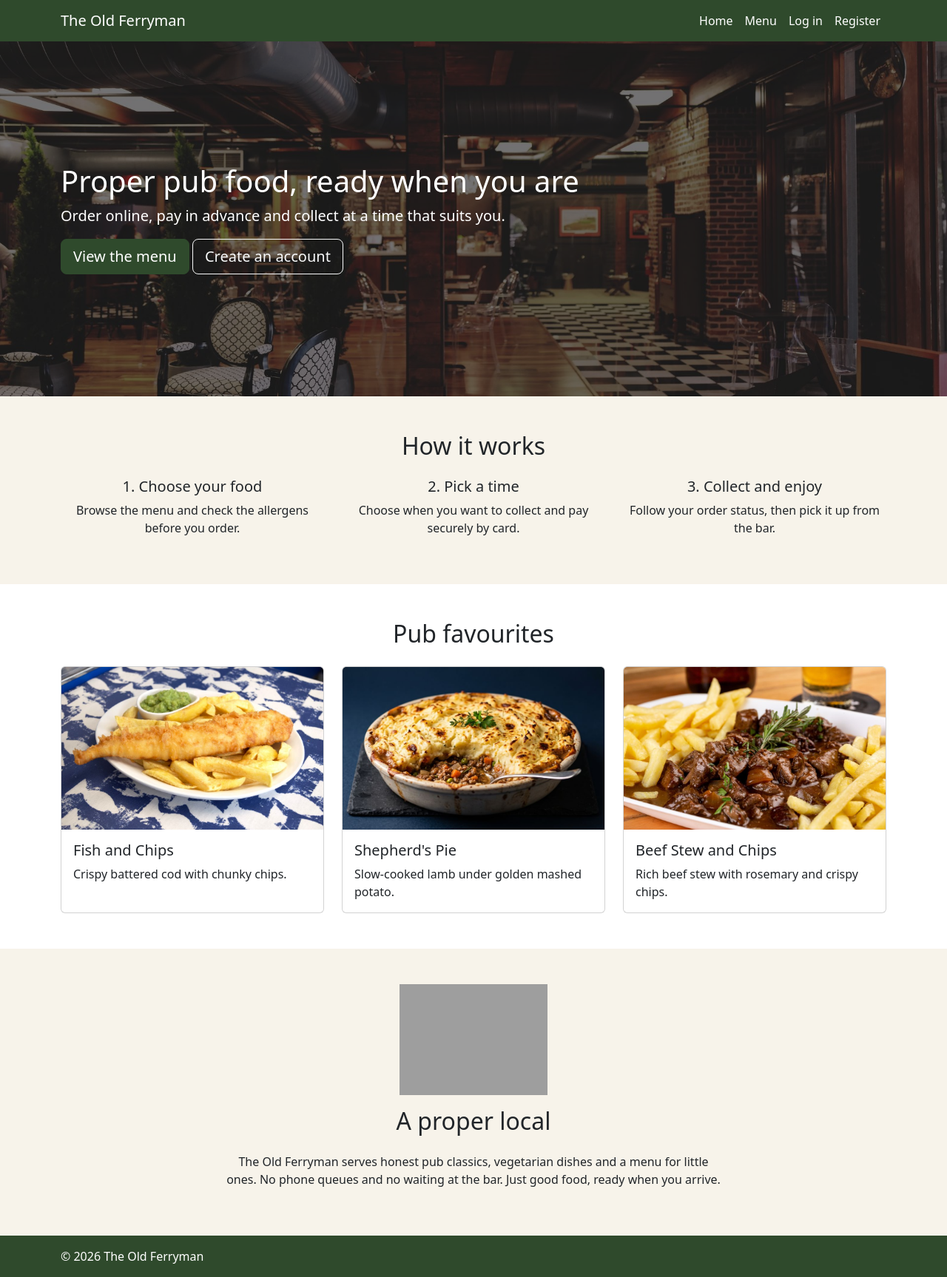
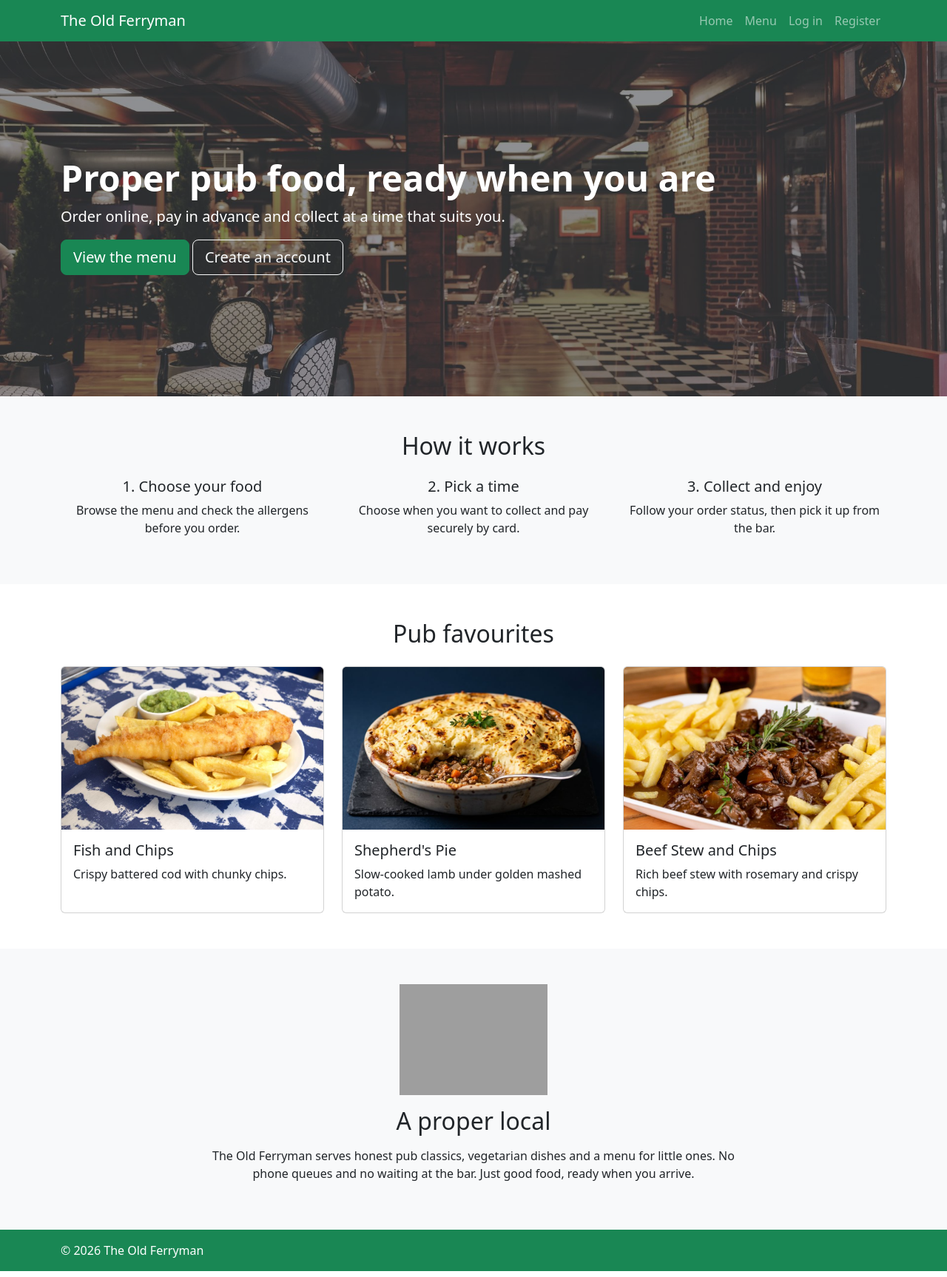
Before and after one commit to Anasztazia12/milestone-4, a Django app: page / in a window 1280 px wide. Shown: the whole page at 74% size. Run offline with Django 5.2, Linux system fonts and the light colour scheme; grey boxes are pictures that could not be loaded.

Commit message:
Replace custom CSS with Bootstrap classes

```diff
--- a/assets/css/style.css
+++ b/assets/css/style.css
@@ -1,156 +1,19 @@
-/* Site colours */
-:root {
-    --ferry-green: #2f4a2c;
-    --ferry-cream: #f7f3ea;
-}
+/* Bootstrap handles the layout. These rules cover the few sizes it has no class for. */
 
-html {
-    height: 100%;
-}
-
-/* Keep the footer at the bottom of short pages */
-body {
-    display: flex;
-    flex-direction: column;
-    min-height: 100%;
-    background-color: var(--ferry-cream);
-}
-
-main {
-    flex: 1;
-}
-
-/* Navigation */
-.site-nav {
-    background-color: var(--ferry-green);
-}
-
-.site-nav .navbar-brand,
-.site-nav .nav-link {
-    color: #fff;
-}
-
-.site-nav .navbar-toggler {
-    border-color: #fff;
-    filter: invert(1);
-}
-
-/* Homepage hero */
+/* Homepage hero height */
 .hero {
-    position: relative;
     height: 60vh;
     min-height: 320px;
 }
 
-.hero-image {
-    width: 100%;
-    height: 100%;
-    object-fit: cover;
+/* Keep all dish photos the same height */
+.dish-image {
+    height: 220px;
 }
 
-.hero-text {
-    position: absolute;
-    inset: 0;
-    display: flex;
-    align-items: center;
-    color: #fff;
-    background-color: rgba(0, 0, 0, 0.55);
-}
-
-/* Buttons */
-.btn-ferry {
-    color: #fff;
-    background-color: var(--ferry-green);
-    border-color: var(--ferry-green);
-}
-
-.btn-ferry:hover,
-.btn-ferry:focus {
-    color: #fff;
-    background-color: #223720;
-    border-color: #223720;
-}
-
-/* Homepage sections */
-.section {
-    padding: 3rem 0;
-}
-
-.section h2 {
-    margin-bottom: 1.5rem;
-}
-
-.section-light {
-    background-color: #fff;
-}
-
-.dish-image {
-    height: 220px;
-    object-fit: cover;
-}
-
-.about {
-    max-width: 700px;
-    text-align: center;
-}
-
+/* Captain illustration on the homepage */
 .about-image {
     width: 200px;
     max-width: 100%;
     margin-bottom: 1rem;
 }
-
-/* Menu page */
-.menu-nav {
-    display: flex;
-    flex-wrap: wrap;
-    justify-content: center;
-    gap: 0.5rem;
-    margin-bottom: 2rem;
-}
-
-.btn-outline-ferry {
-    color: var(--ferry-green);
-    border-color: var(--ferry-green);
-}
-
-.btn-outline-ferry:hover,
-.btn-outline-ferry:focus {
-    color: #fff;
-    background-color: var(--ferry-green);
-}
-
-.menu-category {
-    margin-bottom: 3rem;
-    scroll-margin-top: 1rem;
-}
-
-.menu-price {
-    margin: 0;
-    font-weight: 700;
-    white-space: nowrap;
-}
-
-.badge-vegetarian {
-    color: #fff;
-    background-color: var(--ferry-green);
-}
-
-.menu-allergens {
-    font-size: 0.875rem;
-    color: #555;
-}
-
-/* Login and registration pages */
-.auth-page {
-    max-width: 520px;
-    padding-top: 3rem;
-    padding-bottom: 3rem;
-}
-
-/* Footer */
-.site-footer {
-    padding: 1rem 0;
-    color: #fff;
-    background-color: var(--ferry-green);
-}
--- a/home/templates/home/index.html
+++ b/home/templates/home/index.html
@@ -2,23 +2,23 @@
 {% load static %}
 
 {% block content %}
-<section class="hero">
-    <img src="{% static 'images/pub-interior.jpg' %}" alt="Warm wooden interior of a pub dining room" class="hero-image">
-    <div class="hero-text">
+<section class="hero position-relative">
+    <img src="{% static 'images/pub-interior.jpg' %}" alt="Warm wooden interior of a pub dining room" class="w-100 h-100 object-fit-cover">
+    <div class="position-absolute top-0 start-0 w-100 h-100 d-flex align-items-center text-white bg-dark bg-opacity-50">
         <div class="container">
-            <h1>Proper pub food, ready when you are</h1>
+            <h1 class="display-5 fw-bold">Proper pub food, ready when you are</h1>
             <p class="lead">Order online, pay in advance and collect at a time that suits you.</p>
-            <a href="{% url 'menu' %}" class="btn btn-ferry btn-lg">View the menu</a>
+            <a href="{% url 'menu' %}" class="btn btn-success btn-lg mb-2">View the menu</a>
             {% if not user.is_authenticated %}
-            <a href="{% url 'account_signup' %}" class="btn btn-outline-light btn-lg">Create an account</a>
+            <a href="{% url 'account_signup' %}" class="btn btn-outline-light btn-lg mb-2">Create an account</a>
             {% endif %}
         </div>
     </div>
 </section>
 
-<section class="section" aria-labelledby="how-it-works">
+<section class="py-5" aria-labelledby="how-it-works">
     <div class="container">
-        <h2 id="how-it-works" class="text-center">How it works</h2>
+        <h2 id="how-it-works" class="text-center mb-4">How it works</h2>
         <div class="row text-center g-4">
             <div class="col-md-4">
                 <h3 class="h5">1. Choose your food</h3>
@@ -36,13 +36,13 @@
     </div>
 </section>
 
-<section id="favourites" class="section section-light" aria-labelledby="favourites-title">
+<section id="favourites" class="py-5 bg-white" aria-labelledby="favourites-title">
     <div class="container">
-        <h2 id="favourites-title" class="text-center">Pub favourites</h2>
+        <h2 id="favourites-title" class="text-center mb-4">Pub favourites</h2>
         <div class="row g-4">
             <div class="col-md-4">
                 <article class="card h-100">
-                    <img src="{% static 'images/fish-and-chips.jpg' %}" class="card-img-top dish-image" alt="Battered fish with chips">
+                    <img src="{% static 'images/fish-and-chips.jpg' %}" class="card-img-top dish-image object-fit-cover" alt="Battered fish with chips">
                     <div class="card-body">
                         <h3 class="h5 card-title">Fish and Chips</h3>
                         <p class="card-text">Crispy battered cod with chunky chips.</p>
@@ -51,7 +51,7 @@
             </div>
             <div class="col-md-4">
                 <article class="card h-100">
-                    <img src="{% static 'images/shepherds-pie.jpg' %}" class="card-img-top dish-image" alt="Shepherd's pie topped with mashed potato">
+                    <img src="{% static 'images/shepherds-pie.jpg' %}" class="card-img-top dish-image object-fit-cover" alt="Shepherd's pie topped with mashed potato">
                     <div class="card-body">
                         <h3 class="h5 card-title">Shepherd's Pie</h3>
                         <p class="card-text">Slow-cooked lamb under golden mashed potato.</p>
@@ -60,7 +60,7 @@
             </div>
             <div class="col-md-4">
                 <article class="card h-100">
-                    <img src="{% static 'images/beef-stew-and-fries.jpg' %}" class="card-img-top dish-image" alt="Beef stew served with chips">
+                    <img src="{% static 'images/beef-stew-and-fries.jpg' %}" class="card-img-top dish-image object-fit-cover" alt="Beef stew served with chips">
                     <div class="card-body">
                         <h3 class="h5 card-title">Beef Stew and Chips</h3>
                         <p class="card-text">Rich beef stew with rosemary and crispy chips.</p>
@@ -71,11 +71,11 @@
     </div>
 </section>
 
-<section class="section" aria-labelledby="about-title">
-    <div class="container about">
+<section class="py-5" aria-labelledby="about-title">
+    <div class="container text-center">
         <img src="{% static 'images/pirate-captain.svg' %}" alt="Cartoon old sea captain with a white beard and an eye patch" class="about-image">
-        <h2 id="about-title">A proper local</h2>
-        <p>The Old Ferryman serves honest pub classics, vegetarian dishes and a menu for little ones. No phone queues and no waiting at the bar. Just good food, ready when you arrive.</p>
+        <h2 id="about-title" class="mb-3">A proper local</h2>
+        <p class="col-lg-8 mx-auto">The Old Ferryman serves honest pub classics, vegetarian dishes and a menu for little ones. No phone queues and no waiting at the bar. Just good food, ready when you arrive.</p>
     </div>
 </section>
 {% endblock %}
--- a/menu/fixtures/menu.json
+++ b/menu/fixtures/menu.json
@@ -159,7 +159,7 @@
     "fields": {
       "category": 1,
       "name": "Tomato Soup with Toast",
-      "description": "Smooth tomato soup with herb oil and toasted sourdough.",
+      "description": "Smooth tomato soup with herb oil and toasted sourdough. Baby friendly: smooth portion available with no added salt, served without toast.",
       "price": "6.50",
       "image": "images/tomato-soup.jpg",
       "is_vegetarian": true,
@@ -176,7 +176,7 @@
     "fields": {
       "category": 1,
       "name": "Carrot Soup with Toast",
-      "description": "Creamy carrot and ginger soup with toasted sourdough.",
+      "description": "Creamy carrot and ginger soup with toasted sourdough. Baby friendly: smooth portion available with no added salt, served without toast.",
       "price": "6.50",
       "image": "images/carrot-soup.jpg",
       "is_vegetarian": true,
@@ -194,7 +194,7 @@
     "fields": {
       "category": 1,
       "name": "Pumpkin Soup with Toast",
-      "description": "Velvety roasted pumpkin soup with toasted sourdough.",
+      "description": "Velvety roasted pumpkin soup with toasted sourdough. Baby friendly: smooth portion available with no added salt, served without toast.",
       "price": "6.95",
       "image": "images/pumpkin-soup.jpg",
       "is_vegetarian": true,
--- a/menu/tests.py
+++ b/menu/tests.py
@@ -75,7 +75,7 @@ class MenuPageTests(TestCase):
     def test_vegetarian_items_are_labelled(self):
         response = self.client.get(reverse('menu'))
         self.assertContains(response, 'Vegetarian Burger')
-        self.assertContains(response, 'badge-vegetarian')
+        self.assertContains(response, 'text-bg-success')
 
     def test_unavailable_items_are_hidden(self):
         MenuItem.objects.filter(name='Beef Steak').update(is_available=False)
--- a/templates/allauth/layouts/base.html
+++ b/templates/allauth/layouts/base.html
@@ -2,4 +2,4 @@
 
 {% block title %}{% block head_title %}{% endblock %} | The Old Ferryman{% endblock %}
 
-{% block main_class %}container auth-page{% endblock %}
+{% block main_class %}container py-5{% endblock %}
--- a/templates/base.html
+++ b/templates/base.html
@@ -10,9 +10,9 @@
     <link rel="stylesheet" href="https://cdn.jsdelivr.net/npm/bootstrap@5.3.3/dist/css/bootstrap.min.css">
     <link rel="stylesheet" href="{% static 'css/style.css' %}">
 </head>
-<body>
+<body class="d-flex flex-column min-vh-100 bg-light">
     <header>
-        <nav class="navbar navbar-expand-md site-nav" aria-label="Main navigation">
+        <nav class="navbar navbar-expand-md bg-success" data-bs-theme="dark" aria-label="Main navigation">
             <div class="container">
                 <a class="navbar-brand" href="{% url 'home' %}">The Old Ferryman</a>
                 <button class="navbar-toggler" type="button" data-bs-toggle="collapse" data-bs-target="#main-nav"
@@ -56,11 +56,11 @@
     </div>
     {% endif %}
 
-    <main class="{% block main_class %}{% endblock %}">
+    <main class="flex-grow-1 {% block main_class %}{% endblock %}">
         {% block content %}{% endblock %}
     </main>
 
-    <footer class="site-footer">
+    <footer class="bg-success text-white py-3">
         <div class="container">
             <p class="mb-0">&copy; 2026 The Old Ferryman</p>
         </div>
```
Also changed, not shown: menu/templates/menu/menu_list.html (+9 -9 lines).
